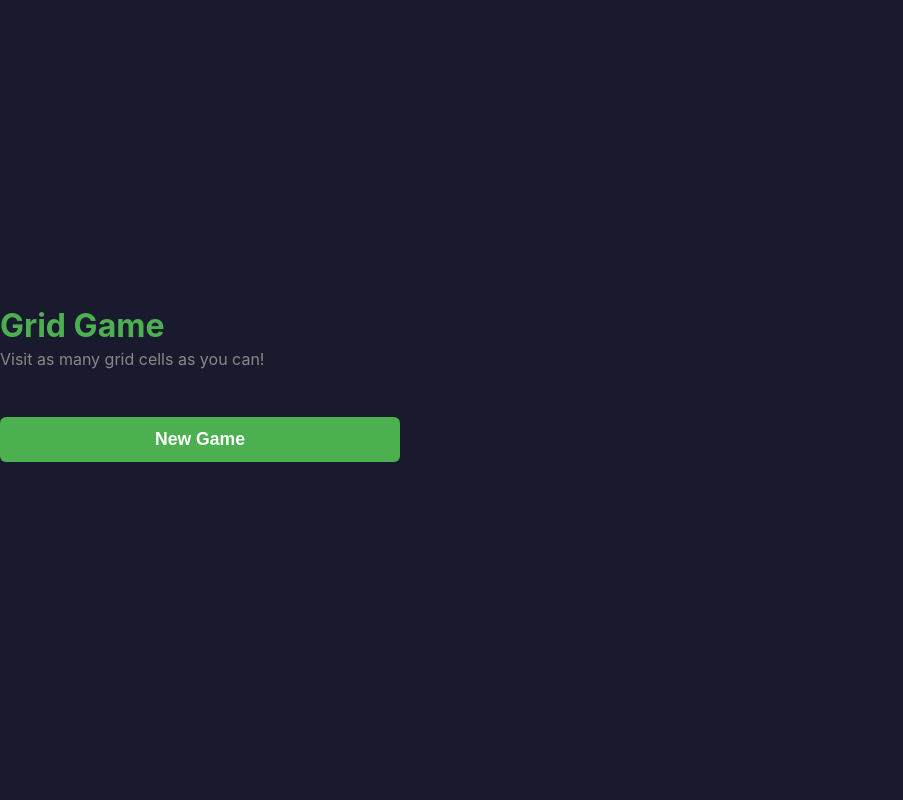
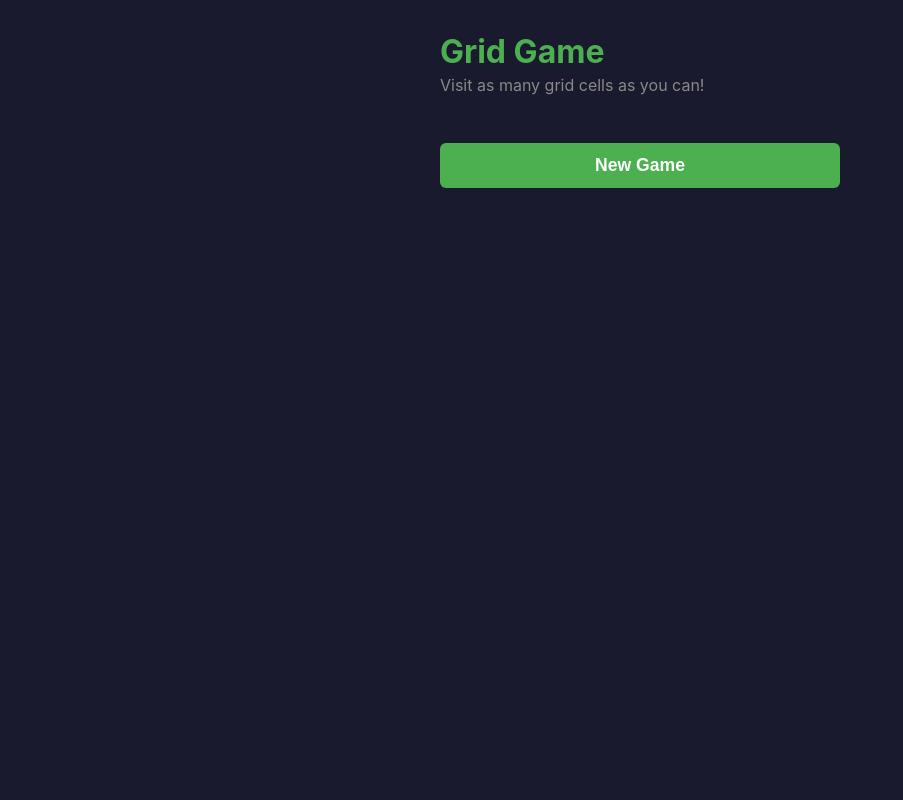
Before and after one commit to aapris/tilastoruudukko-gridgame, a Django app: page / in a window 1280 px wide. Shown: the whole page, without its empty margins (0-903 px from the left). Run offline with Django 5.2, Linux system fonts and the light colour scheme; parts of the project's set-up code (start-up, migrations or seed data) failed here and were passed over.

Commit message:
Center lobby screen

```diff
--- a/gridgame/static/css/style.css
+++ b/gridgame/static/css/style.css
@@ -1,11 +1,14 @@
 /* Reset and base */
-*, *::before, *::after {
+*,
+*::before,
+*::after {
   box-sizing: border-box;
   margin: 0;
   padding: 0;
 }
 
-html, body {
+html,
+body {
   height: 100%;
   font-family: -apple-system, BlinkMacSystemFont, "Segoe UI", Roboto, sans-serif;
   background: #1a1a2e;
@@ -58,7 +61,8 @@ form label {
   color: #aaa;
 }
 
-form input, form select {
+form input,
+form select {
   width: 100%;
   padding: 0.6rem 0.8rem;
   border: 1px solid #333;
@@ -68,7 +72,8 @@ form input, form select {
   font-size: 1rem;
 }
 
-form input:focus, form select:focus {
+form input:focus,
+form select:focus {
   outline: none;
   border-color: #4CAF50;
 }
@@ -335,6 +340,7 @@ button:disabled {
 
 /* Lobby screen */
 #lobby-screen {
+  flex-direction: column;
   align-items: center;
   justify-content: flex-start;
   overflow-y: auto;
```
